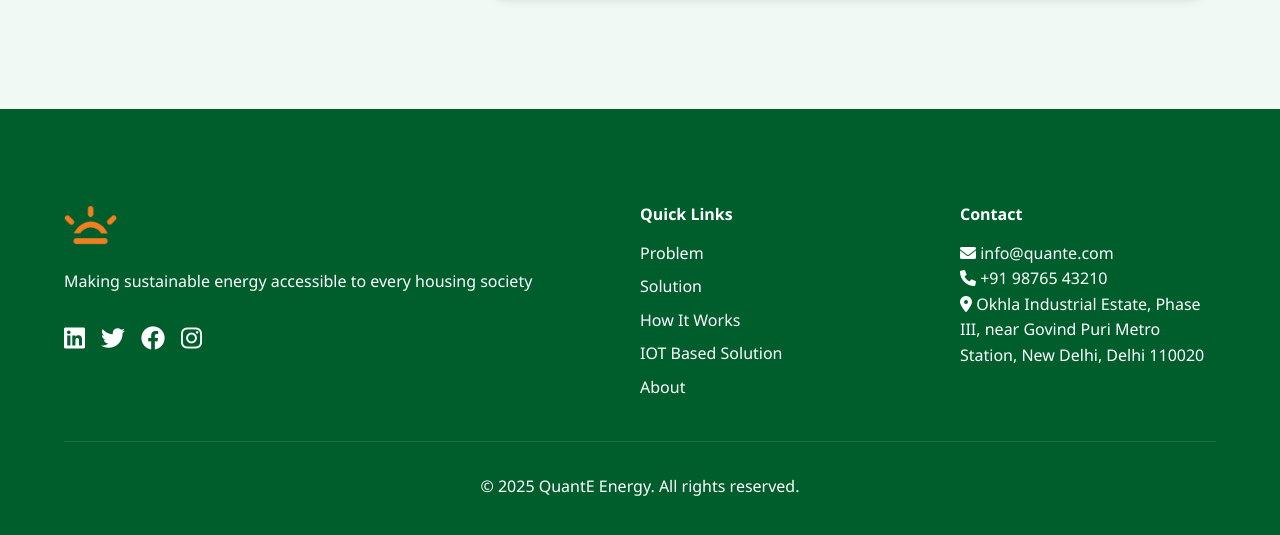
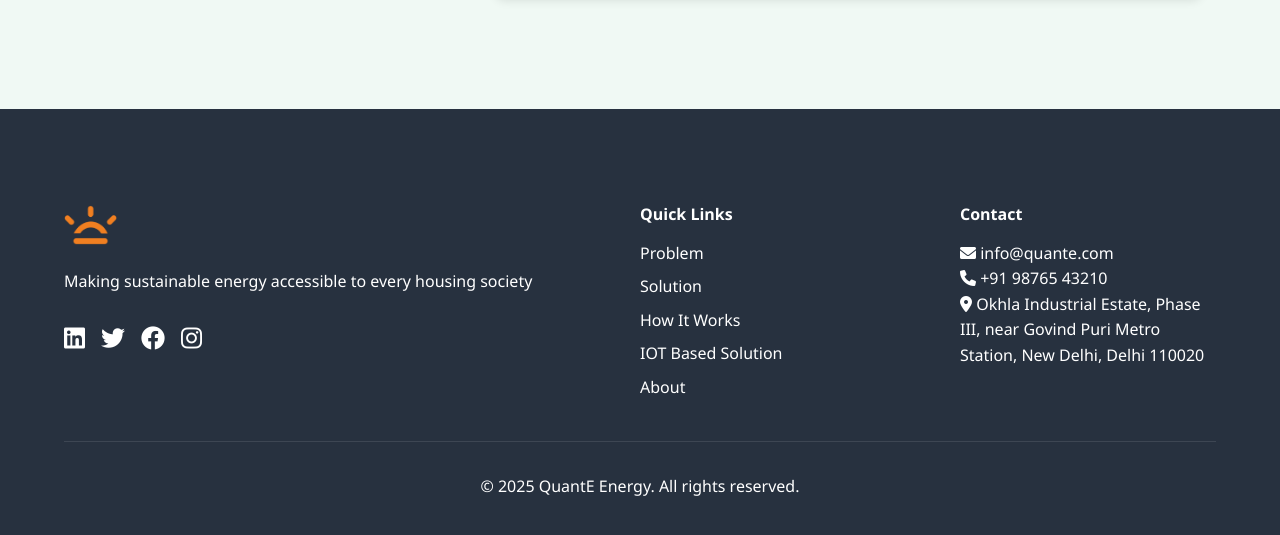
Before and after one commit to quante-energy/-quante-energy-website, a website built with webpack: page index.html in a window 1280 px wide. Shown: the part 7984-8519 px from the top of the page. Built offline with nearby package versions, Linux system fonts and the light colour scheme.

Commit message:
change background color

```diff
--- a/css/style.css
+++ b/css/style.css
@@ -5,7 +5,7 @@
   --secondary-color: #00c853;
   --text-color: #000000;
   --light-bg: #f0f9f4;
-  --dark-bg: #005e2d;
+  --dark-bg: #27313f;
   --transition: all 0.3s ease;
 }
 
```
